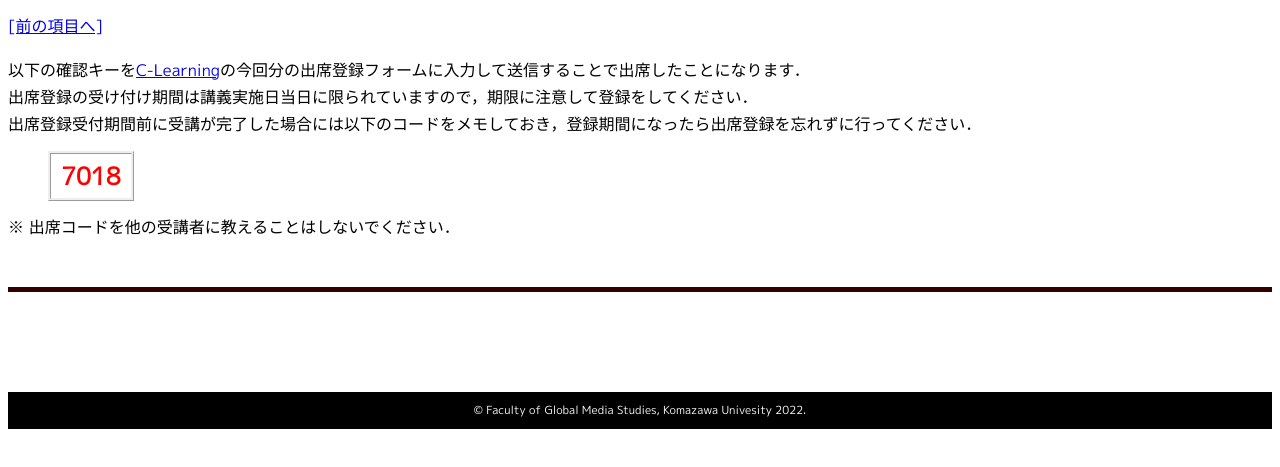
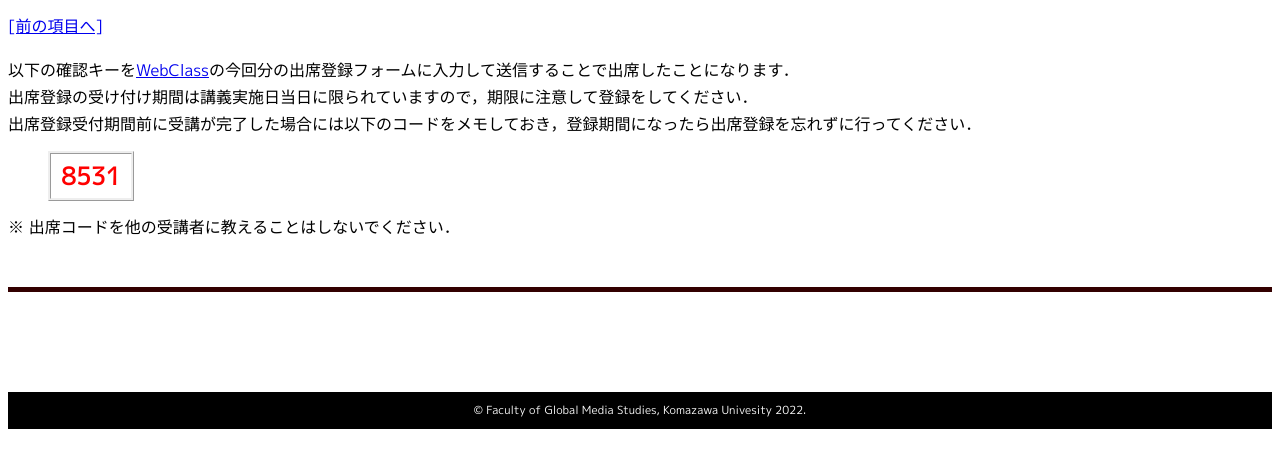
Before and after one commit to takuyakato-lecture/MCD3_2023, a plain HTML site: page fin3.html in a window 1280 px wide. Shown: the part 129-596 px from the top of the page. Drawn offline with nearby package versions, Linux system fonts and the light colour scheme.

Commit message:
changed name again

```diff
--- a/fin3.html
+++ b/fin3.html
@@ -25,12 +25,12 @@
             <a href="MCD1_AudioEdit-ex.html">[前の項目へ]</a>
           </p>
           <p>
-            以下の確認キーを<a href="https://komazawa.c-learning.jp/s/" target="_blank">C-Learning</a>の今回分の出席登録フォームに入力して送信することで出席したことになります．<br>
+            以下の確認キーを<a href="https://komazawa.c-learning.jp/s/" target="_blank">WebClass</a>の今回分の出席登録フォームに入力して送信することで出席したことになります．<br>
             出席登録の受け付け期間は講義実施日当日に限られていますので，期限に注意して登録をしてください．<br>
             出席登録受付期間前に受講が完了した場合には以下のコードをメモしておき，登録期間になったら出席登録を忘れずに行ってください．<br>
           </p>
           <div class="anmt2">
-            <h2><span class="important">7018</span></h2>
+            <h2><span class="important">8531</span></h2>
           </div>
           <p>
             ※ 出席コードを他の受講者に教えることはしないでください．
```
Also changed, not shown: MCD1_AudioEdit-ex.html (+1 -1 lines), MCD1_AudioEdit2.html (+1 -1 lines), MCD1_AudioEdit3.html (+1 -1 lines).
